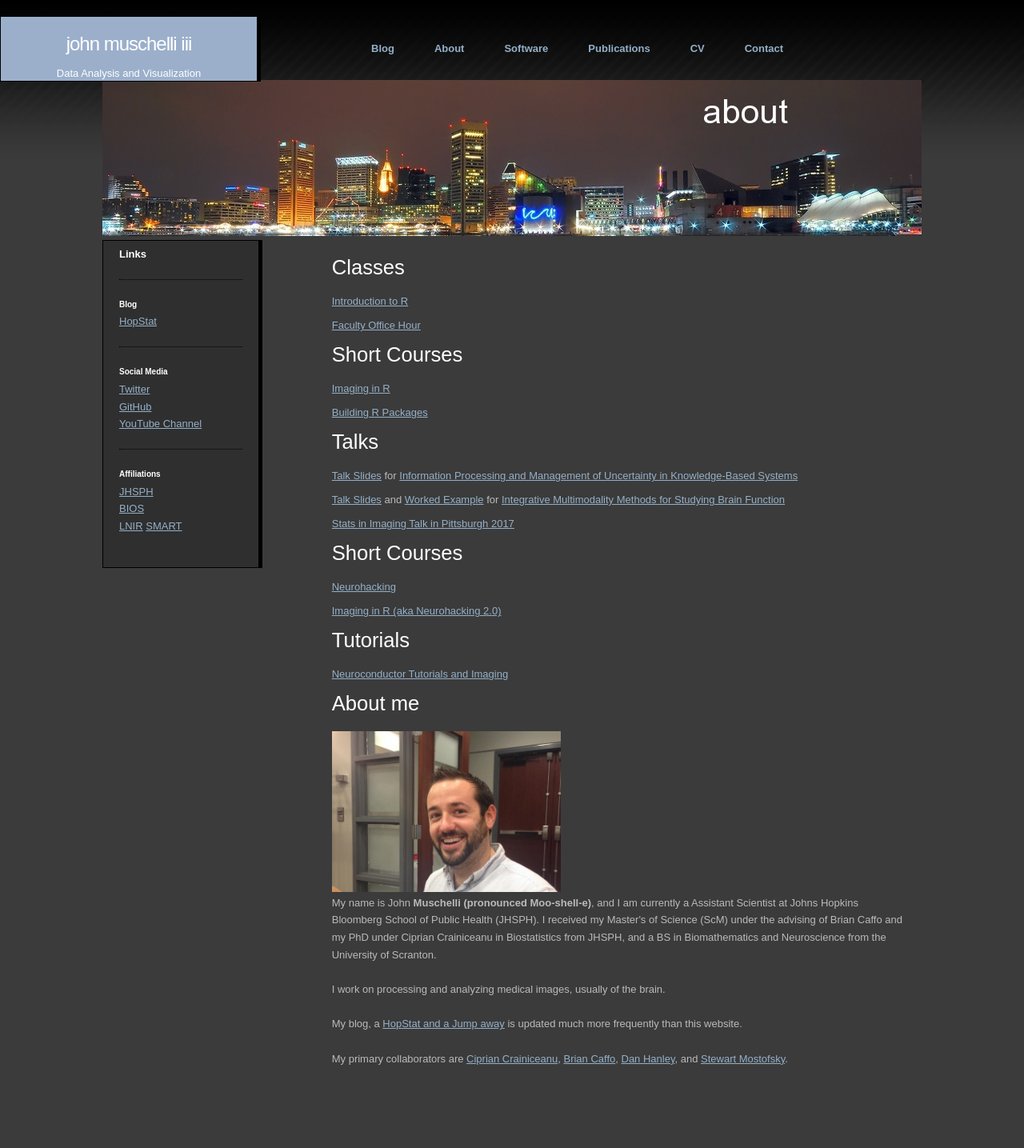
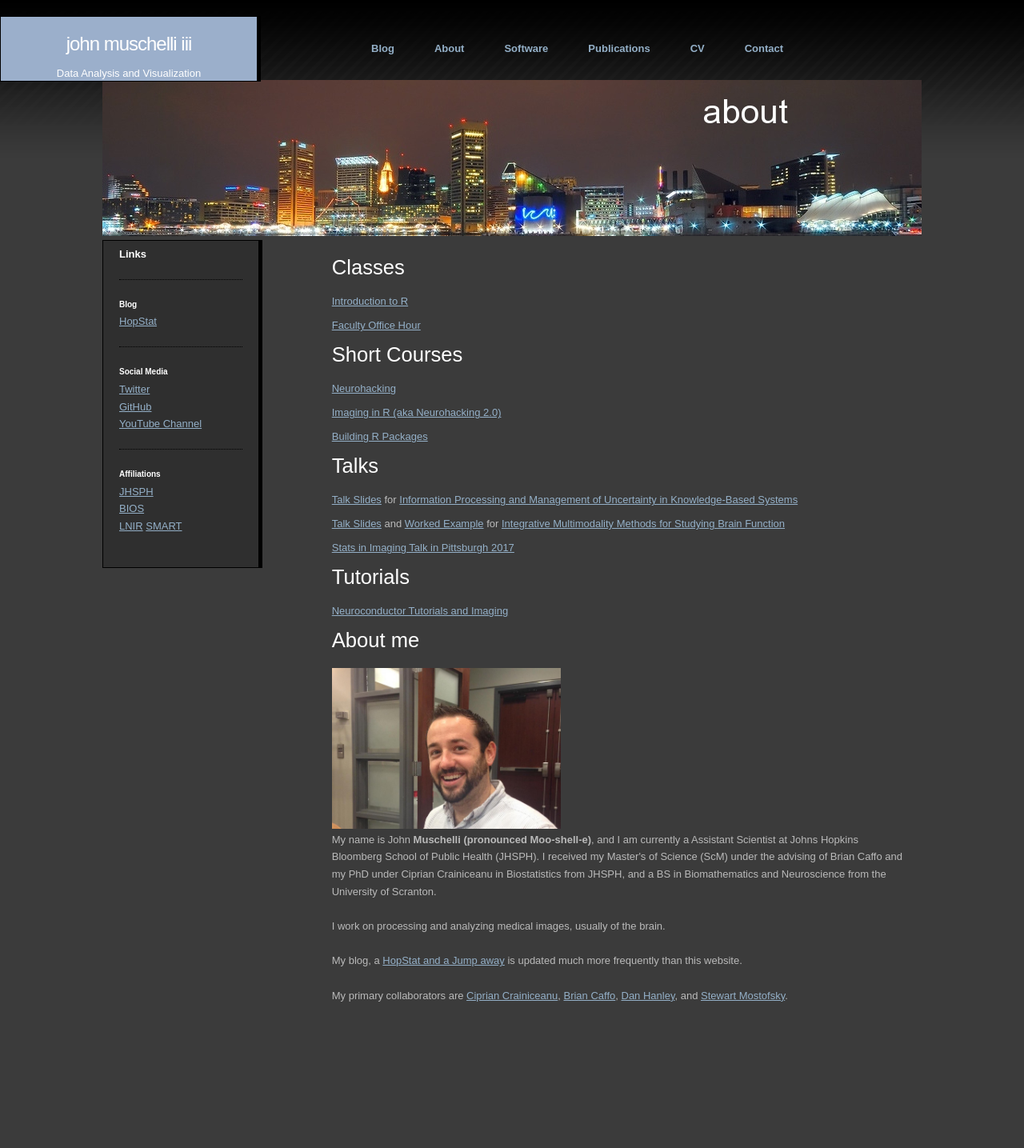
Before and after one commit to muschellij2/muschellij2.github.io, a Jekyll site: the page index.html, which Jekyll copies as it is, in a window 1280 px wide. Shown: the whole page at 80% size. Built offline with Jekyll 4.4.1, drawn with Linux system fonts in a browser that asks for light colours; after the commit the page ends 1356 px from its top, so only the background shows below that.

Commit message:
updated index

```diff
--- a/index.html
+++ b/index.html
@@ -59,14 +62,6 @@ $(function(){
 		<br>
 		<br>
 		<a href="neuroc_talk/Pitt_Stats_in_Imaging.html">Stats in Imaging Talk in Pittsburgh 2017</a>
-		<br>
-		<br>
-
-		<h1> Short Courses </h1>
-		<a href="https://www.coursera.org/learn/neurohacking">Neurohacking</a>
-		<br>
-		<br>
-		<a href="imaging_in_r/">Imaging in R (aka Neurohacking 2.0)</a>
 		<br>
 		<br>
 		<h1> Tutorials </h1>
```
Also changed, not shown: other parts of index.html (+4 -1 lines).
